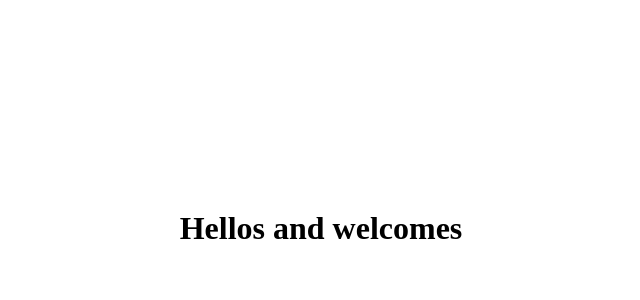
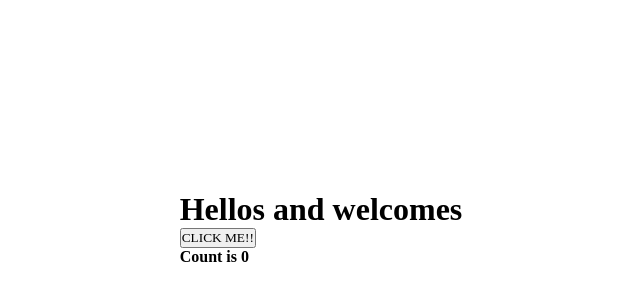
Before and after one commit to Rajiya-22/React_Practice, a React (Vite) app: page / in a window 1280 px wide. Shown: the part 172-472 px from the top of the page, without its empty margins (319-959 px from the left). Built offline with nearby package versions, Linux system fonts and the light colour scheme.

Commit message:
Fourth Commit

```diff
--- a/src/App.jsx
+++ b/src/App.jsx
@@ -1,14 +1,19 @@
+import { useState } from 'react'
 import './App.css'
 import Card from './components/Card'
 
 
 function App() {
-
+  const[count,setCount] = useState(0);
+  let handleOnClick = ()=>{
+    setCount(count+1);
+  }
   return (
     <div>
       {/* Attributes added in the <Card> tag are considered as props */}
       {/* Content added inside the opening and closing tags of Card are considered as props.children */}
-      <Card>
+      {/* They are considered as children attribute */}
+      <Card handleOnClick={handleOnClick} count={count}>
         <h1>Hellos and welcomes</h1>
       </Card>
     </div>
--- a/src/components/Card.jsx
+++ b/src/components/Card.jsx
@@ -4,6 +4,10 @@ const Card = (props) => {
   return (
     <div>
       {props.children}
+      <button onClick={props.handleOnClick}>
+            CLICK ME!!
+      </button>
+      <h4>Count is {props.count}</h4>
     </div>
   )
 }
```
